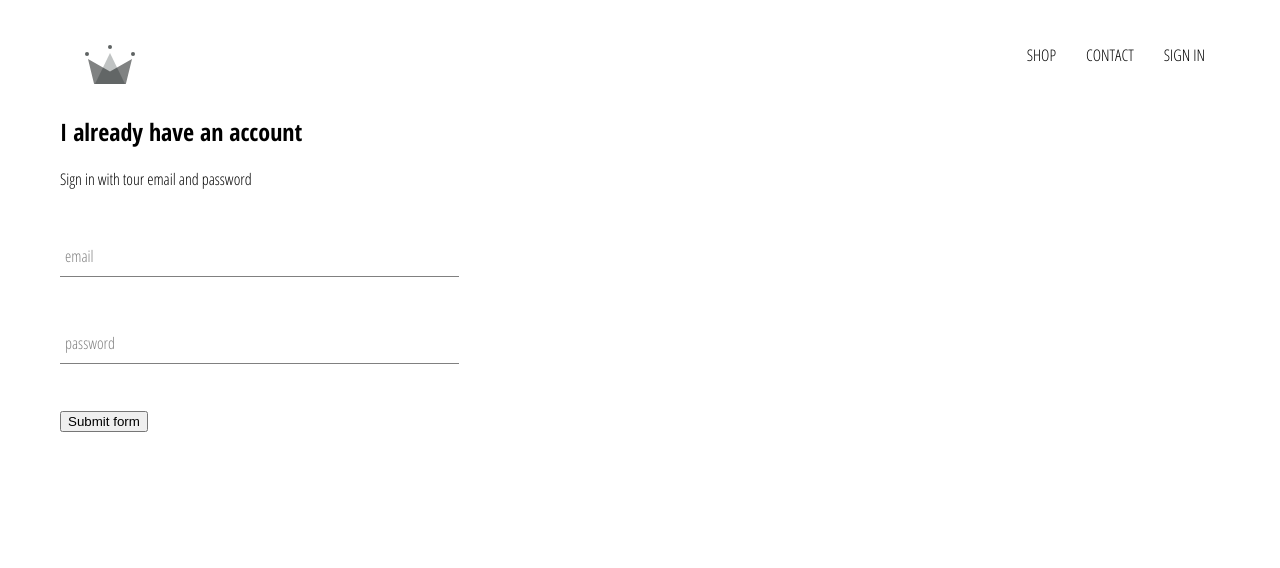
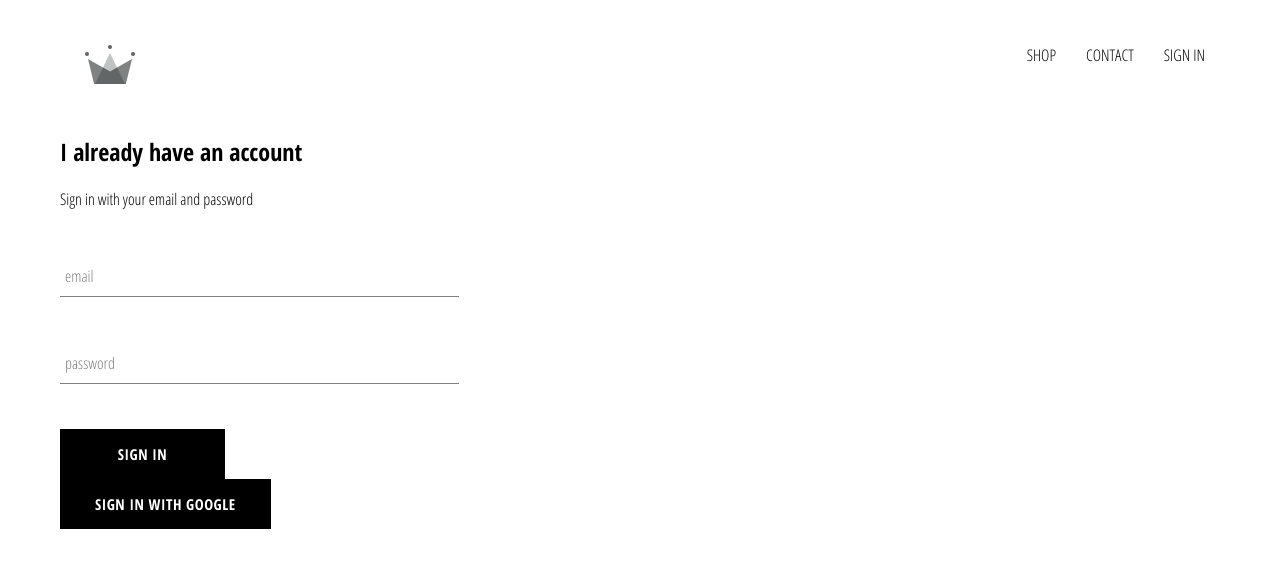
Before and after one commit to ivioje/crwn-clothing, a React (Create React App) app: page /sign-in in a window 1280 px wide. Shown: the top 568 px of the page. Built offline with nearby package versions, Linux system fonts and the light colour scheme; no server answers.

Commit message:
added google authentication

```diff
--- a/package.json
+++ b/package.json
@@ -6,6 +6,7 @@
     "@testing-library/jest-dom": "^5.15.0",
     "@testing-library/react": "^11.2.7",
     "@testing-library/user-event": "^12.8.3",
+    "firebase": "^9.3.0",
     "node-sass": "^6.0.1",
     "react": "^17.0.2",
     "react-dom": "^17.0.2",
--- a/src/App.js
+++ b/src/App.js
@@ -4,11 +4,36 @@ import { Route, Switch } from 'react-router-dom';
 import ShopPage from './pages/shop/shop.component';
 import Header from './components/header/Header.component';
 import SignInUp from './pages/sign-in/SignIn-Up';
+import { auth } from './firebase/firebase.utils';
+import React from 'react';
 
-function App() {
+class App extends React.Component {
+  constructor() {
+    super();
+
+    this.state = {
+      currentUser: null
+    }
+  }
+
+  unsubscribeFromAuth = null;
+
+  componentDidMount() {
+   this.unsubscribeFromAuth = auth.onAuthStateChanged(user => {
+      this.setState({ currentUser: user });
+
+      console.log(user);
+    })
+  }
+
+  componentWillUnmount() {
+    this.unsubscribeFromAuth();
+  }
+
+  render() {
     return (
       <div className="App">
-      <Header />
+        <Header currentUser={this.state.currentUser} />
         <Switch>
           <Route exact path='/' component={HomePage} />
           <Route path='/shop' component={ShopPage} />
@@ -18,5 +43,6 @@ function App() {
       </div>
     );
   }
+}
 
 export default App;
--- /dev/null
+++ b/src/components/custom-btn/CustomBtn.jsx
@@ -0,0 +1,14 @@
+import React from 'react';
+import './customBtn.style.scss';
+
+const CustomBtn = ({ children, ...otherProps }) => {
+    return (
+        <div>
+            <button className='custom-button' {...otherProps}>
+                {children}
+            </button>
+        </div>
+    )
+}
+
+export default CustomBtn
--- /dev/null
+++ b/src/components/custom-btn/customBtn.style.scss
@@ -0,0 +1,22 @@
+.custom-button {
+    min-width: 165px;
+    width: auto;
+    height: 50px;
+    letter-spacing: 0.5px;
+    line-height: 50px;
+    padding: 0 35px 0 35px;
+    font-size: 15px;
+    background-color: black;
+    color: white;
+    text-transform: uppercase;
+    font-family: 'Open Sans Condensed';
+    font-weight: bolder;
+    border: none;
+    cursor: pointer;
+
+    &:hover {
+      background-color: white;
+      color: black;
+      border: 1px solid black;
+    }
+  }
--- a/src/components/header/Header.component.jsx
+++ b/src/components/header/Header.component.jsx
@@ -2,8 +2,9 @@ import React from 'react';
 import './header.styles.scss';
 import { Link } from 'react-router-dom';
 import { ReactComponent as Logo } from '../../assets/crown.svg';
+import { auth } from '../../firebase/firebase.utils';
 
-const Header = () => {
+const Header = ({ currentUser }) => {
     return (
         <div className='header'>
             <Link to='/' className='logo-container'>
@@ -12,8 +13,12 @@ const Header = () => {
             <div className='options'>
                 <Link to='/shop' className='option'>SHOP</Link>
                 <Link to='/shop' className='option'>CONTACT</Link>
-                <Link to='/sign-in' className='option'>SIGN IN</Link>
-
+                {
+                    currentUser ?
+                        <div className='option' onClick={() => auth.signOut()}>SIGNOUT</div>
+                        :
+                        <Link className='option' to='/sign-in'>SIGN IN</Link>
+                }
             </div>
         </div>
     )
--- a/src/components/header/header.styles.scss
+++ b/src/components/header/header.styles.scss
@@ -20,6 +20,7 @@
 
       .option {
         padding: 10px 15px;
+        cursor: pointer;
       }
     }
   }
--- a/src/components/sign-in/SignIn.jsx
+++ b/src/components/sign-in/SignIn.jsx
@@ -1,6 +1,8 @@
 import React from 'react';
 import FormInput from '../form-input/FormInput';
-import './signIn.styles.scss'
+import './signIn.styles.scss';
+import CustomBtn from '../custom-btn/CustomBtn';
+import { signInWithGoogle } from '../../firebase/firebase.utils';
 
 class SignIn extends React.Component {
     constructor(props) {
@@ -28,7 +30,7 @@ class SignIn extends React.Component {
         return (
             <div className='sign-in'>
                 <h2>I already have an account</h2>
-                <span>Sign in with tour email and password</span>
+                <span>Sign in with your email and password</span>
 
                 <form onSubmit={this.handleSubmit}>
                     <FormInput
@@ -48,7 +50,12 @@ class SignIn extends React.Component {
                         label='password'
                         required />
 
-                    <input type='submit' value='Submit form' />
+                    <CustomBtn type='submit' >sign in</CustomBtn>
+                    <CustomBtn onClick={signInWithGoogle} >
+                        {' '}
+                        sign in with google {' '}
+                        </CustomBtn>
+
                 </form>
             </div>
         )
--- a/src/components/sign-in/signIn.styles.scss
+++ b/src/components/sign-in/signIn.styles.scss
@@ -1,3 +1,9 @@
 .sign-in {
     width: 30vw;
+    display: flex;
+    flex-direction: column;
+
+    .title {
+        margin: 10px 0;
+    }
 }
--- /dev/null
+++ b/src/firebase/firebase.utils.js
@@ -0,0 +1,23 @@
+import { initializeApp } from 'firebase/app';
+import { getFirestore } from 'firebase/firestore/lite'
+import { getAuth } from "firebase/auth";
+import { GoogleAuthProvider, signInWithPopup } from '@firebase/auth';
+
+const config = {
+    apiKey: "AIzaSyDwvu05_UYi3_BcZoiR1b9GD9V-Qy0I46A",
+    authDomain: "crwn-db-7a6a5.firebaseapp.com",
+    projectId: "crwn-db-7a6a5",
+    storageBucket: "crwn-db-7a6a5.appspot.com",
+    messagingSenderId: "904921305002",
+    appId: "1:904921305002:web:f82e673ecc421d0e0ca5d3"
+};
+
+const app = initializeApp(config);
+
+export const db = getFirestore(app);
+export const auth = getAuth();
+
+const provider = new GoogleAuthProvider();
+provider.setCustomParameters({ prompt: 'select_account' });
+
+export const signInWithGoogle = () => signInWithPopup(auth, provider);
```
Also changed, not shown: 1 other file (tests, documents, lock files or other folders). Lines whose indentation alone changed are shown as unchanged.
